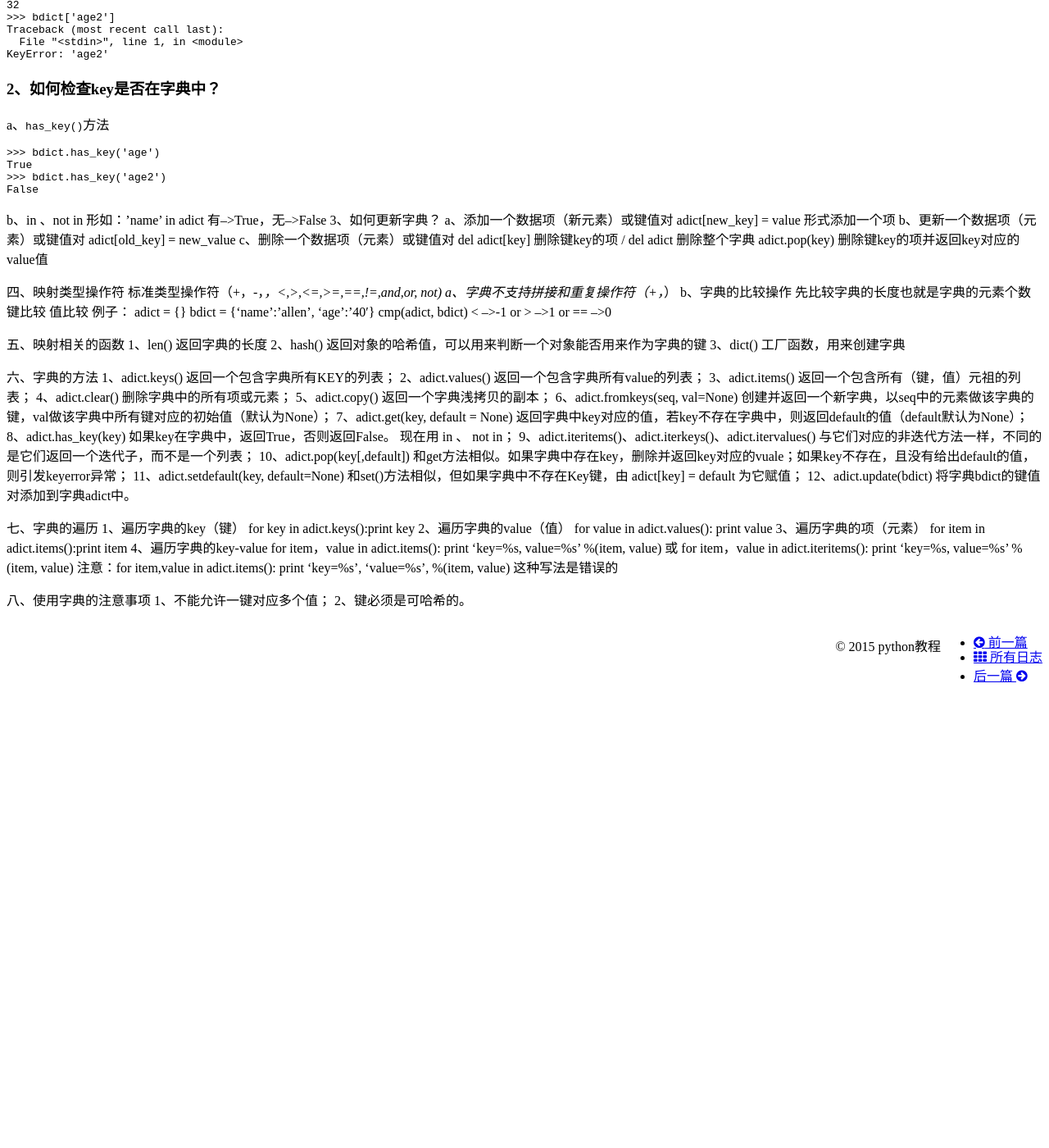
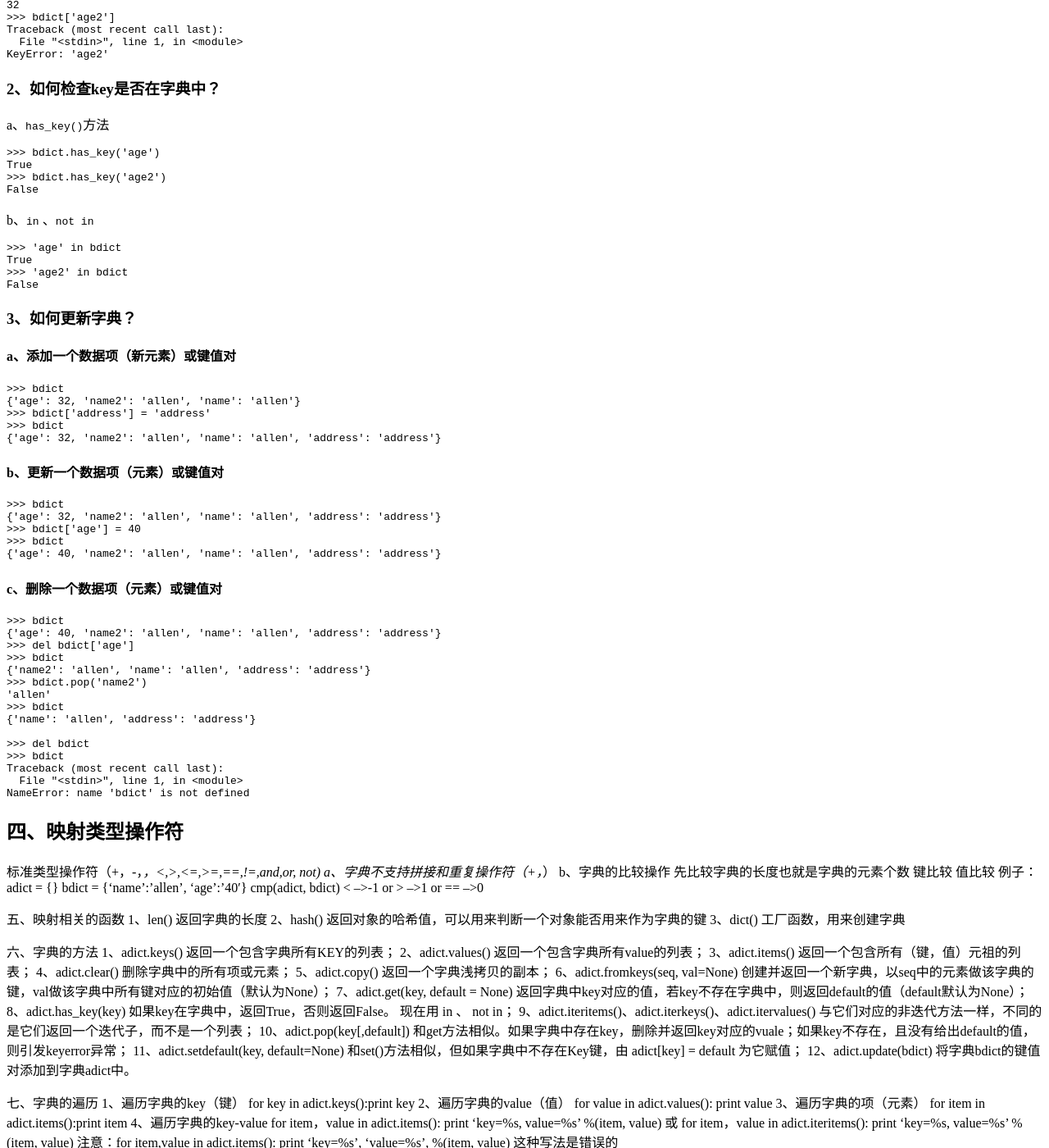
Before and after one commit to pythonjiaocheng/pythonjiaocheng.github.io, a Jekyll site: the page built from _posts/python/2015-12-20-【python-2.7-3.1-新特-性】字典推导式（dictionary-comprehensions）.md, in a window 1280 px wide and 1400 px high, scrolled down 1677 px. Shown: the whole window at 82% size. Built offline with Jekyll 4.4.1, drawn with Linux system fonts in a browser that asks for light colours; nearby versions of some CDN libraries; before the commit the page ends 2528 px from its top, so only the background shows below that.

Commit message:
必须要填写才填写的

```diff
--- a/_posts/python/2015-12-20-【python-2.7-3.1-新特-性】字典推导式（dictionary-comprehensions）.md
+++ b/_posts/python/2015-12-20-【python-2.7-3.1-新特-性】字典推导式（dictionary-comprehensions）.md
@@ -108,17 +108,57 @@ a、`has_key()`方法
 
 
 
-b、in 、not in   形如：’name’ in adict      有–>True，无–>False
-3、如何更新字典？
-a、添加一个数据项（新元素）或键值对
-adict[new_key] = value 形式添加一个项
-b、更新一个数据项（元素）或键值对
-adict[old_key] = new_value
-c、删除一个数据项（元素）或键值对
-del adict[key] 删除键key的项 / del adict 删除整个字典
-adict.pop(key) 删除键key的项并返回key对应的 value值
+b、`in` 、`not in`
 
-四、映射类型操作符
+
+	>>> 'age' in bdict
+	True
+	>>> 'age2' in bdict
+	False
+
+
+###3、如何更新字典？
+
+####a、添加一个数据项（新元素）或键值对
+
+
+	>>> bdict
+	{'age': 32, 'name2': 'allen', 'name': 'allen'}
+	>>> bdict['address'] = 'address'
+	>>> bdict
+	{'age': 32, 'name2': 'allen', 'name': 'allen', 'address': 'address'}
+
+
+####b、更新一个数据项（元素）或键值对
+
+	>>> bdict
+	{'age': 32, 'name2': 'allen', 'name': 'allen', 'address': 'address'}
+	>>> bdict['age'] = 40
+	>>> bdict
+	{'age': 40, 'name2': 'allen', 'name': 'allen', 'address': 'address'}
+
+
+####c、删除一个数据项（元素）或键值对
+
+	>>> bdict
+	{'age': 40, 'name2': 'allen', 'name': 'allen', 'address': 'address'}
+	>>> del bdict['age']
+	>>> bdict
+	{'name2': 'allen', 'name': 'allen', 'address': 'address'}
+	>>> bdict.pop('name2')
+	'allen'
+	>>> bdict
+	{'name': 'allen', 'address': 'address'}
+
+	>>> del bdict
+	>>> bdict
+	Traceback (most recent call last):
+	  File "<stdin>", line 1, in <module>
+	NameError: name 'bdict' is not defined
+
+
+##四、映射类型操作符
+
 标准类型操作符（+，-，*，<,>,<=,>=,==,!=,and,or, not)
 a、字典不支持拼接和重复操作符（+，*）
 b、字典的比较操作
```
Also changed, not shown: 1 other file.
